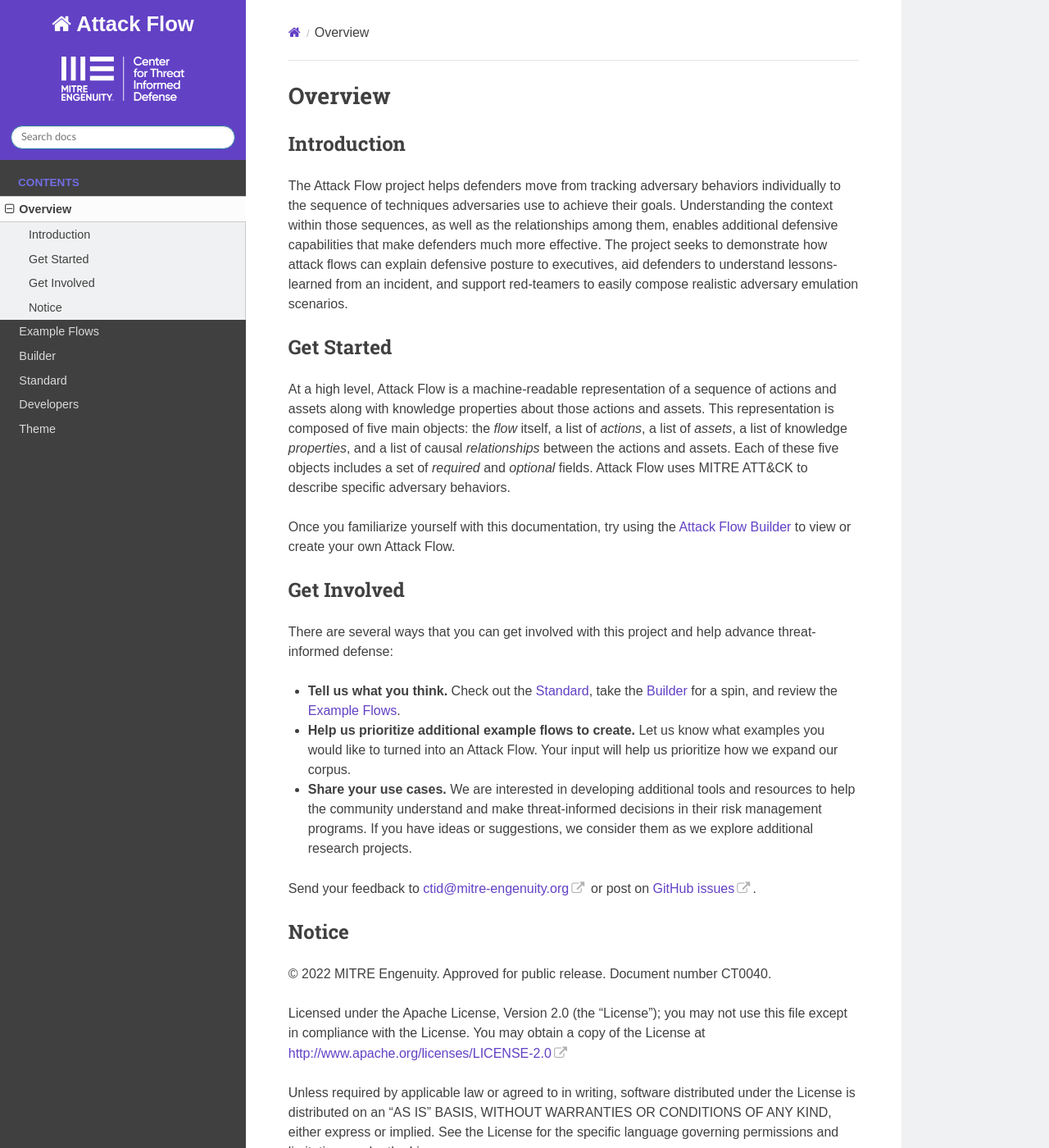
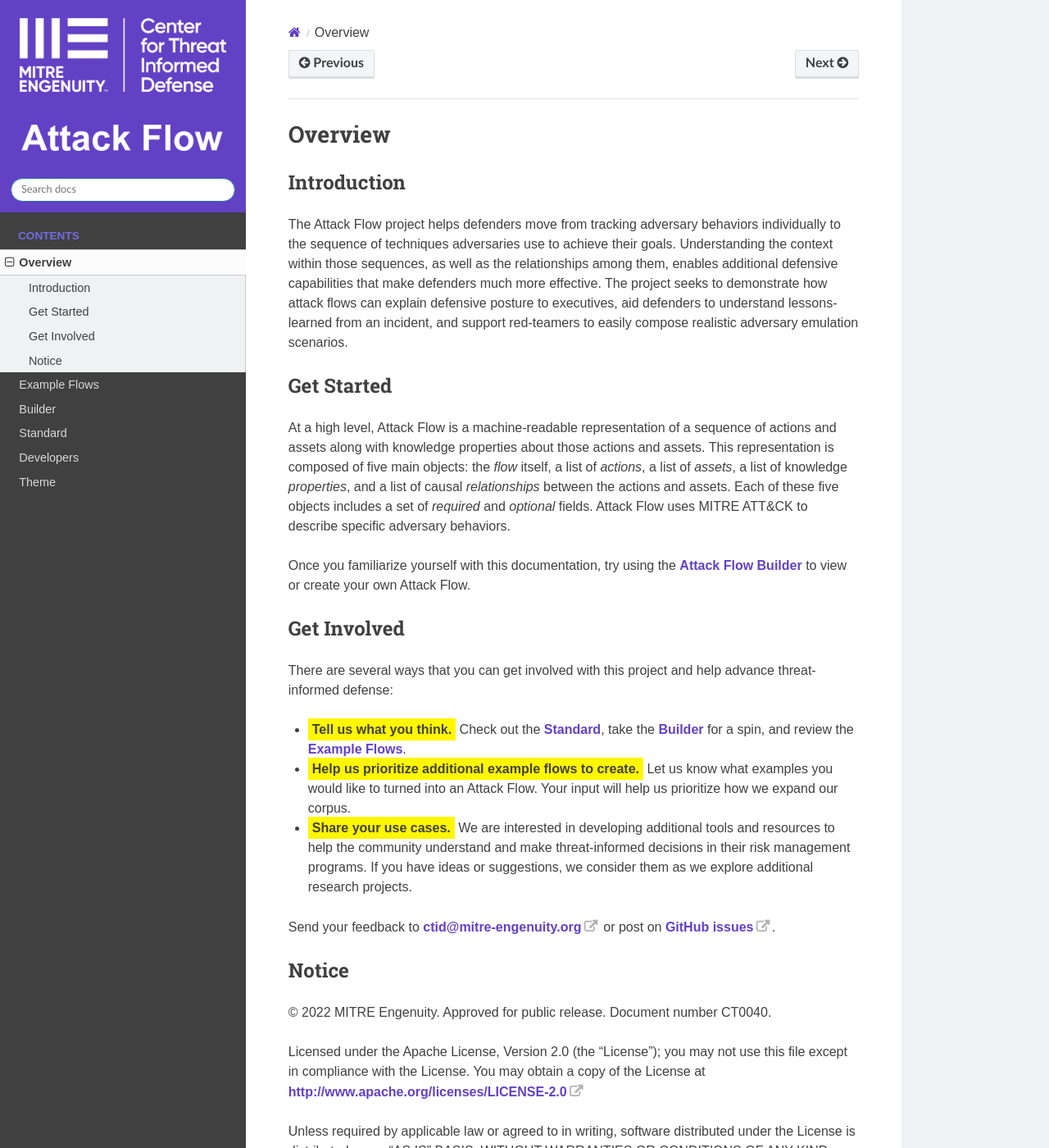
Before and after one commit to center-for-threat-informed-defense/attack-flow, a Sphinx documentation site: the page built from docs/overview.rst, in a window 1280 px wide and 1400 px high. Shown: the whole window at 82% size. Built offline with Sphinx 7.4.7 and the Read the Docs theme 2.0.0, drawn with Linux system fonts in a browser that asks for light colours.

Commit message:
Set up docs structure
- Fix build failure
- Improve logo

```diff
--- a/docs/_static/css/ctid.css
+++ b/docs/_static/css/ctid.css
@@ -47,12 +47,18 @@
     }
 }
 
+strong {
+    background-color: var(--me-core-yellow);
+    padding: 5px;
+}
+
 /* Anchor styles */
 
 .wy-nav-content a,
 .wy-nav-content a:active,
 .wy-nav-content a:visited {
     color: var(--me-core-purple);
+    font-weight: bold;
 }
 
 .wy-nav-content a:hover {
--- a/docs/conf.py
+++ b/docs/conf.py
@@ -60,10 +60,8 @@
 html_show_sphinx = False
 
 html_theme_options = {
-    "analytics_id": "G-XXXXXXXXXX",  #  Provided by Google in your dashboard
-    #     "logo_only": False,
-    #     "display_version": True,
-    #     "prev_next_buttons_location": "bottom",
+    # "analytics_id": "G-XXXXXXXXXX", TODO
+    "logo_only": True,
+    "prev_next_buttons_location": "top",
     "style_external_links": True,
-    #     "vcs_pageview_mode": "",
 }
--- a/docs/overview.rst
+++ b/docs/overview.rst
@@ -1,5 +1,9 @@
 Overview
 ========
+
+..
+  Whenever you update overview.rst, also look at README.md and consider whether
+  you should make a corresponding update there.
 
 Introduction
 ------------
--- a/docs/standard.rst
+++ b/docs/standard.rst
@@ -4,7 +4,7 @@
 Overview
 --------
 
-Attack Flow represents the linkage of adversary behavior for a given attack
+Attack Flow *represents* the linkage of adversary **behavior** for a given attack
 flow. The type, description, and required attributes of each field are provided
 in the subsequent sections along with an example.
 
```
Also changed, not shown: docs/_static/ctid_logo_white.png, 1 other file.
